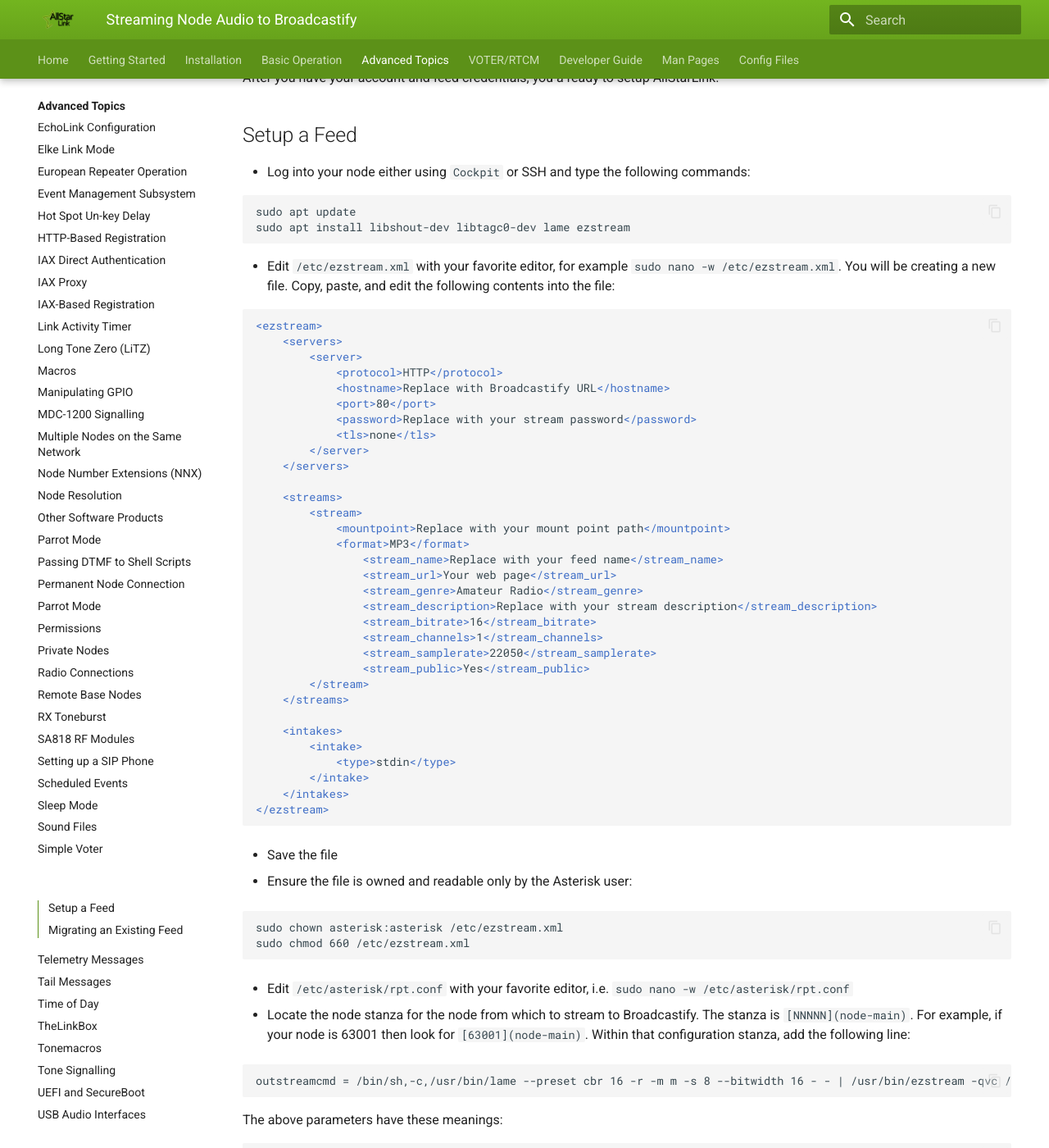
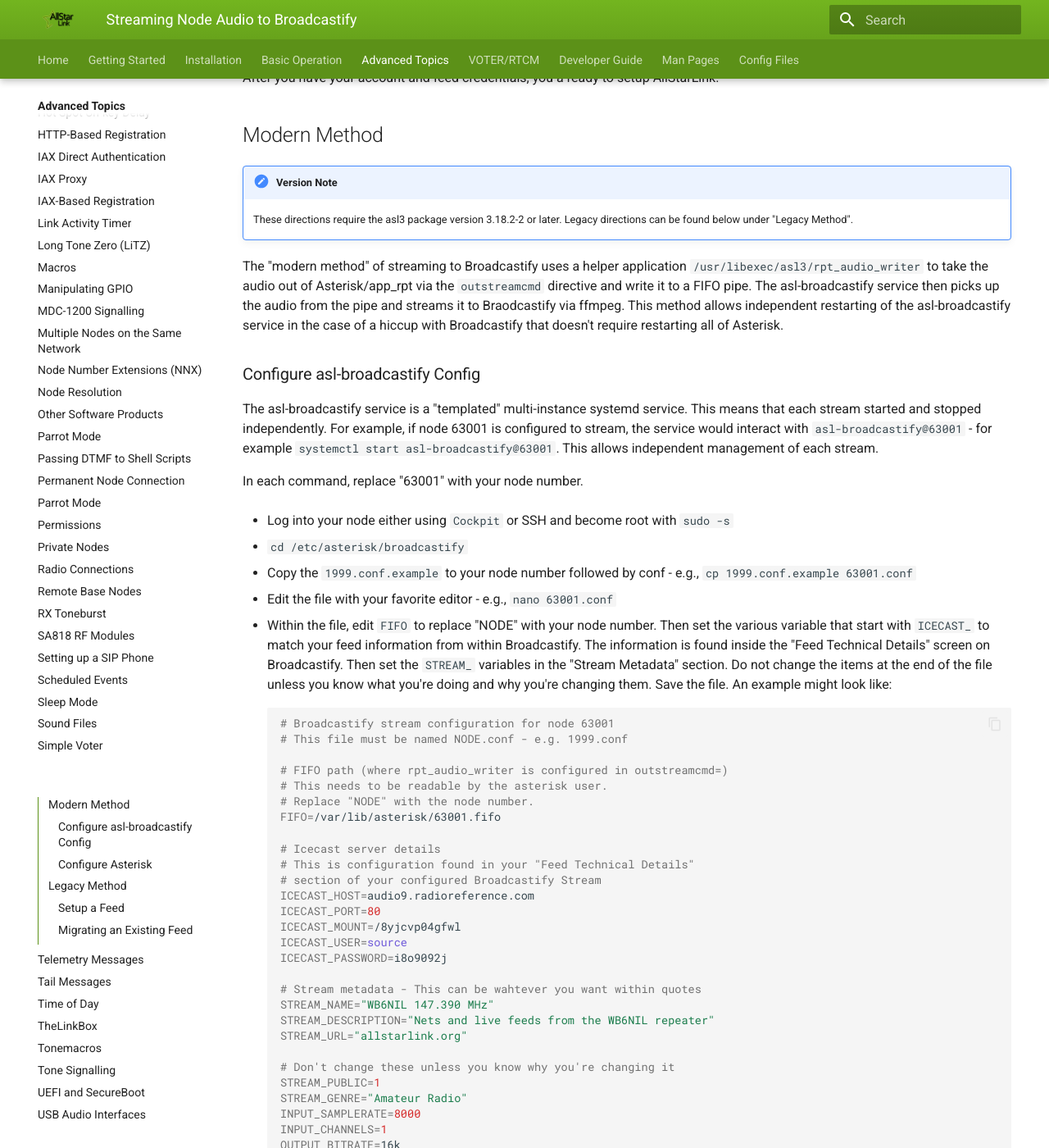
Before and after one commit to AllStarLink/ASL3-Manual, an MkDocs documentation site: the page built from docs/adv-topics/broadcastify.md, in a window 1280 px wide and 1400 px high, scrolled down 191 px. Shown: the whole window at 82% size. Built offline with MkDocs 1.6.1 and Material for MkDocs 9.7.7, drawn with Linux system fonts in a browser that asks for light colours; some of the changed text lies outside the part shown.

Commit message:
New asl-broadcastify directions

````diff
--- a/docs/adv-topics/broadcastify.md
+++ b/docs/adv-topics/broadcastify.md
@@ -3,7 +3,116 @@
 
 After you have your account and feed credentials, you a ready to setup AllStarLink.
 
-## Setup a Feed
+## Modern Method
+!!! note "Version Note"
+    These directions require the asl3 package version 3.18.2-2 or later.
+	Legacy directions can be found below under "Legacy Method".
+
+The "modern method" of streaming to Broadcastify uses a helper application
+`/usr/libexec/asl3/rpt_audio_writer` to take the audio out of Asterisk/app_rpt
+via the `outstreamcmd` directive and write it to a FIFO pipe. The asl-broadcastify
+service then picks up the audio from the pipe and streams it to Braodcastify
+via ffmpeg. This method allows independent restarting of the asl-broadcastify
+service in the case of a hiccup with Broadcastify that doesn't require restarting
+all of Asterisk.
+
+### Configure asl-broadcastify Config
+The asl-broadcastify service is a "templated" multi-instance systemd service.
+This means that each stream started and stopped independently. For example,
+if node 63001 is configured to stream, the service would interact with
+`asl-broadcastify@63001` - for example `systemctl start asl-broadcastify@63001`.
+This allows independent management of each stream.
+
+In each command, replace "63001" with your node number.
+
+* Log into your node either using `Cockpit` or SSH and become root with
+`sudo -s`
+
+* `cd /etc/asterisk/broadcastify`
+
+* Copy the `1999.conf.example` to your node number followed by conf - e.g., `cp 1999.conf.example 63001.conf`
+
+* Edit the file with your favorite editor - e.g., `nano 63001.conf`
+
+* Within the file, edit `FIFO` to replace "NODE" with your node number. Then
+set the various variable that start with `ICECAST_` to match your feed information
+from within Broadcastify. The information is found inside the "Feed Technical Details"
+screen on Broadcastify. Then set the `STREAM_` variables in the "Stream Metadata" section.
+Do not change the items at the end of the file unless you know what you're doing
+and why you're changing them. Save the file. An example might look like:
+
+    ```bash
+	# Broadcastify stream configuration for node 63001
+	# This file must be named NODE.conf - e.g. 1999.conf
+
+	# FIFO path (where rpt_audio_writer is configured in outstreamcmd=)
+	# This needs to be readable by the asterisk user.
+	# Replace "NODE" with the node number.
+	FIFO=/var/lib/asterisk/63001.fifo
+
+	# Icecast server details
+	# This is configuration found in your "Feed Technical Details"
+	# section of your configured Broadcastify Stream
+	ICECAST_HOST=audio9.radioreference.com
+	ICECAST_PORT=80
+	ICECAST_MOUNT=/8yjcvp04gfwl
+	ICECAST_USER=source
+	ICECAST_PASSWORD=i8o9092j
+
+	# Stream metadata - This can be wahtever you want within quotes
+	STREAM_NAME="WB6NIL 147.390 MHz"
+	STREAM_DESCRIPTION="Nets and live feeds from the WB6NIL repeater"
+	STREAM_URL="allstarlink.org"
+
+	# Don't change these unless you know why you're changing it
+	STREAM_PUBLIC=1
+	STREAM_GENRE="Amateur Radio"
+	INPUT_SAMPLERATE=8000
+	INPUT_CHANNELS=1
+	OUTPUT_BITRATE=16k
+	```
+
+* Enable and start the service:
+
+	```bash
+	systemctl enable asl-broadcastify@63001
+	systemctl start asl-broadcastify@63001
+	```
+
+Log output can be found by reviewing `journalctl -xu asl-broadcastify@NODE` -
+e.g. `journalctl -xu asl-broadcastify@63001`.
+
+### Configure Asterisk
+
+* Edit `/etc/asterisk/rpt.conf` using your favorite editor - e.g., `nano /etc/asterisk/rpt.conf`.
+
+* Within the configuration for the node you want to stream configure `outstreacmd` to be
+the string `/usr/libexec/asl3/rpt_audio_writer,/var/lib/asterisk/NODE.fifo` replacing
+"NODE" with your node number. For the node 63001, an example would look like:
+
+	```conf
+	[63001](node-main)
+	statpost_url = http://stats.allstarlink.org/uhandler
+	idrecording = |iWB6NIL
+	duplex = 2
+	rxchannel = Local/pseudo
+	outstreamcmd = /usr/libexec/asl3/rpt_audio_writer,/var/lib/asterisk/63001.fifo
+	```
+
+* Save the file.
+
+* Restart asterisk with `systemctl restart asterisk`.
+
+Then wait for a few minutes and Broadcastify should mark your stream as online.
+
+
+## Legacy Method
+!!! note "Version Note"
+    It is strongly suggested to upgrade to ASL3 3.18.2-2 or later.
+	These directions are for old versions of asl3 package version 3.18
+	or earlier.
+
+### Setup a Feed
 * Log into your node either using `Cockpit` or SSH and type the following commands:
 
 ```
@@ -84,7 +193,7 @@
 
 If you experience any problems, look at `/var/log/ezstream.log` for error messages
 
-## Migrating an Existing Feed
+### Migrating an Existing Feed
 If you have an existing feed, you will need to upgrade your existing `xml` configuration file to the new format. You can use the following commands:
 
 ```
````
